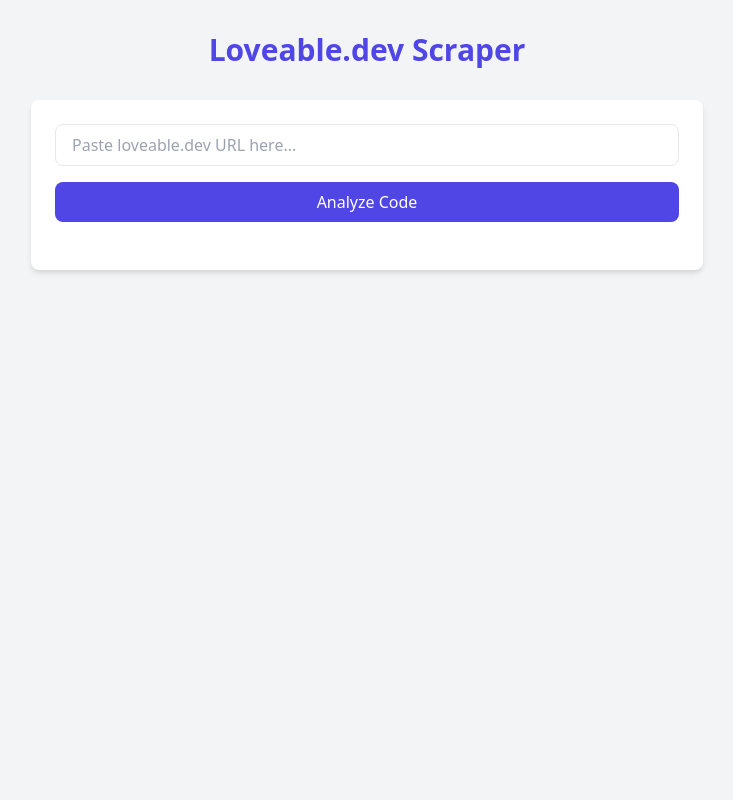
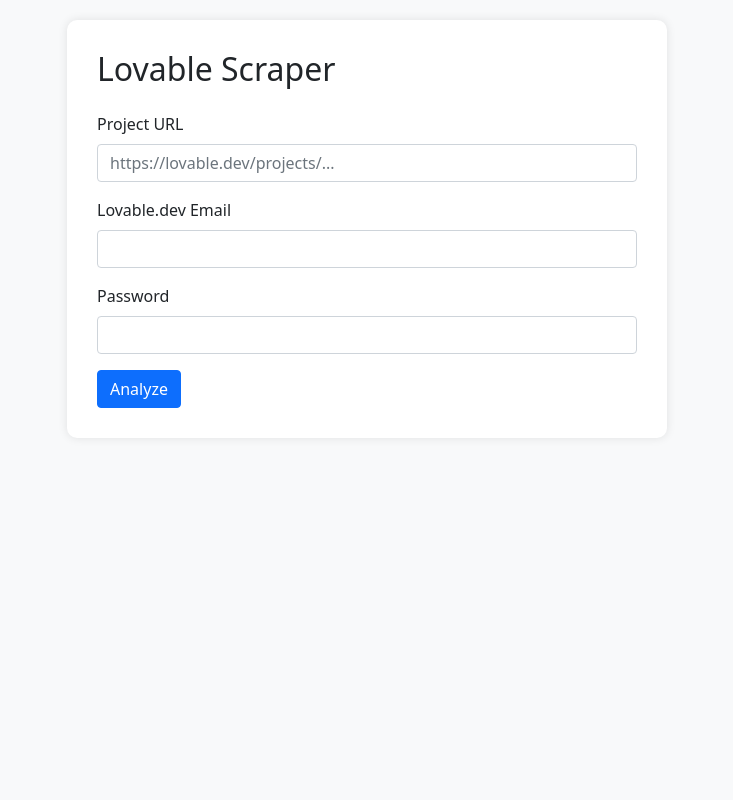
Before and after one commit to rekodiq79/lovable-scraper-1, a Flask app: page / in a window 1280 px wide. Shown: the whole page, without its empty margins (273-1006 px from the left). Run offline with Flask 2, Linux system fonts and the light colour scheme.

Commit message:
Add user interface with authentication form and improve error handling

```diff
--- a/app.py
+++ b/app.py
@@ -1,4 +1,4 @@
-from flask import Flask, render_template, request, jsonify, send_file
+from flask import Flask, render_template, request, jsonify, send_file, send_from_directory
 import os
 import requests
 from bs4 import BeautifulSoup
@@ -26,6 +26,11 @@ logging.basicConfig(
 logger = logging.getLogger(__name__)
 
 app = Flask(__name__)
+
+@app.route('/favicon.ico')
+def favicon():
+    return send_from_directory(os.path.join(app.root_path, 'static'),
+                             'favicon.ico', mimetype='image/vnd.microsoft.icon')
 
 def setup_driver():
     try:
@@ -156,24 +161,37 @@ def index():
 def analyze():
     try:
         if not request.is_json:
+            logger.error("Request is not JSON")
             return jsonify({'error': 'Request must be JSON'}), 400
 
-        url = request.json.get('url')
-        email = request.json.get('email')
-        password = request.json.get('password')
+        data = request.get_json()
+        logger.info(f"Received request data: {data}")
+
+        url = data.get('url')
+        email = data.get('email')
+        password = data.get('password')
 
         if not url:
+            logger.error("No URL provided in request")
             return jsonify({'error': 'No URL provided'}), 400
 
         if not is_valid_url(url):
+            logger.error(f"Invalid URL format: {url}")
             return jsonify({'error': 'Invalid URL format'}), 400
+
+        # Log authentication attempt
+        if email and password:
+            logger.info(f"Attempting to authenticate with email: {email}")
+        else:
+            logger.info("No authentication credentials provided")
 
         results = scrape_loveable(url, email, password)
         return jsonify(results)
     except ValueError as e:
+        logger.error(f"ValueError in analyze endpoint: {str(e)}")
         return jsonify({'error': str(e)}), 400
     except Exception as e:
-        logger.error(f"Error in analyze endpoint: {str(e)}")
+        logger.error(f"Unexpected error in analyze endpoint: {str(e)}")
         return jsonify({'error': 'An unexpected error occurred'}), 500
 
 @app.route('/download', methods=['POST'])
--- a/templates/index.html
+++ b/templates/index.html
@@ -3,40 +3,130 @@
 <head>
     <meta charset="UTF-8">
     <meta name="viewport" content="width=device-width, initial-scale=1.0">
-    <title>Loveable.dev Scraper</title>
-    <link href="https://cdn.jsdelivr.net/npm/tailwindcss@2.2.19/dist/tailwind.min.css" rel="stylesheet">
-    <link rel="stylesheet" href="{{ url_for('static', filename='style.css') }}">
+    <title>Lovable Scraper</title>
+    <link href="https://cdn.jsdelivr.net/npm/bootstrap@5.1.3/dist/css/bootstrap.min.css" rel="stylesheet">
+    <style>
+        body {
+            padding: 20px;
+            background-color: #f8f9fa;
+        }
+        .container {
+            max-width: 600px;
+            background-color: white;
+            padding: 30px;
+            border-radius: 10px;
+            box-shadow: 0 0 10px rgba(0,0,0,0.1);
+        }
+        .result-container {
+            margin-top: 20px;
+            display: none;
+        }
+        .loading {
+            display: none;
+            text-align: center;
+            margin: 20px 0;
+        }
+    </style>
 </head>
-<body class="bg-gray-100 min-h-screen">
-    <div class="container mx-auto px-4 py-8">
-        <h1 class="text-3xl font-bold text-center mb-8 text-indigo-600">Loveable.dev Scraper</h1>
+<body>
+    <div class="container">
+        <h2 class="mb-4">Lovable Scraper</h2>
+        <form id="scrapeForm">
+            <div class="mb-3">
+                <label for="url" class="form-label">Project URL</label>
+                <input type="url" class="form-control" id="url" name="url" required
+                       placeholder="https://lovable.dev/projects/...">
+            </div>
+            <div class="mb-3">
+                <label for="email" class="form-label">Lovable.dev Email</label>
+                <input type="email" class="form-control" id="email" name="email" required>
+            </div>
+            <div class="mb-3">
+                <label for="password" class="form-label">Password</label>
+                <input type="password" class="form-control" id="password" name="password" required>
+            </div>
+            <button type="submit" class="btn btn-primary">Analyze</button>
+        </form>
 
-        <div class="max-w-2xl mx-auto bg-white rounded-lg shadow-md p-6">
-            <div class="mb-6">
-                <input type="text" id="urlInput"
-                       class="w-full px-4 py-2 border rounded-lg focus:outline-none focus:ring-2 focus:ring-indigo-500"
-                       placeholder="Paste loveable.dev URL here...">
-                <button id="analyzeBtn"
-                        class="mt-4 w-full bg-indigo-600 text-white py-2 px-4 rounded-lg hover:bg-indigo-700 transition-colors">
-                    Analyze Code
-                </button>
+        <div class="loading">
+            <div class="spinner-border text-primary" role="status">
+                <span class="visually-hidden">Loading...</span>
             </div>
+            <p class="mt-2">Analyzing project...</p>
+        </div>
 
-            <div id="loading" class="hidden text-center">
-                <div class="animate-spin rounded-full h-8 w-8 border-b-2 border-indigo-600 mx-auto"></div>
-                <p class="mt-2 text-gray-600">Analyzing...</p>
+        <div class="result-container">
+            <h3>Results</h3>
+            <div id="codeBlocks" class="mb-4">
+                <h4>Code Blocks</h4>
+                <div id="codeBlocksList"></div>
             </div>
-
-            <div id="results" class="hidden">
-                <h2 class="text-xl font-semibold mb-4">Code Blocks</h2>
-                <div id="codeBlocks" class="space-y-4 mb-6"></div>
-
-                <h2 class="text-xl font-semibold mb-4">Available Files</h2>
-                <div id="fileList" class="space-y-2"></div>
+            <div id="fileLinks">
+                <h4>File Links</h4>
+                <div id="fileLinksList"></div>
             </div>
         </div>
     </div>
 
-    <script src="{{ url_for('static', filename='script.js') }}"></script>
+    <script>
+        document.getElementById('scrapeForm').addEventListener('submit', async (e) => {
+            e.preventDefault();
+
+            const form = e.target;
+            const loading = document.querySelector('.loading');
+            const resultContainer = document.querySelector('.result-container');
+
+            // Show loading
+            loading.style.display = 'block';
+            resultContainer.style.display = 'none';
+
+            try {
+                const response = await fetch('/analyze', {
+                    method: 'POST',
+                    headers: {
+                        'Content-Type': 'application/json'
+                    },
+                    body: JSON.stringify({
+                        url: form.url.value,
+                        email: form.email.value,
+                        password: form.password.value
+                    })
+                });
+
+                const data = await response.json();
+
+                if (response.ok) {
+                    // Display code blocks
+                    const codeBlocksList = document.getElementById('codeBlocksList');
+                    codeBlocksList.innerHTML = data.code_blocks.map((code, index) => `
+                        <div class="card mb-3">
+                            <div class="card-header">Code Block ${index + 1}</div>
+                            <div class="card-body">
+                                <pre class="mb-0"><code>${code}</code></pre>
+                            </div>
+                        </div>
+                    `).join('');
+
+                    // Display file links
+                    const fileLinksList = document.getElementById('fileLinksList');
+                    fileLinksList.innerHTML = data.file_links.map(link => `
+                        <div class="card mb-2">
+                            <div class="card-body">
+                                <a href="${link.url}" target="_blank" class="btn btn-sm btn-primary">Download ${link.filename}</a>
+                            </div>
+                        </div>
+                    `).join('');
+
+                    resultContainer.style.display = 'block';
+                } else {
+                    alert('Error: ' + data.error);
+                }
+            } catch (error) {
+                alert('Error: ' + error.message);
+            } finally {
+                loading.style.display = 'none';
+            }
+        });
+    </script>
 </body>
 </html>
```
